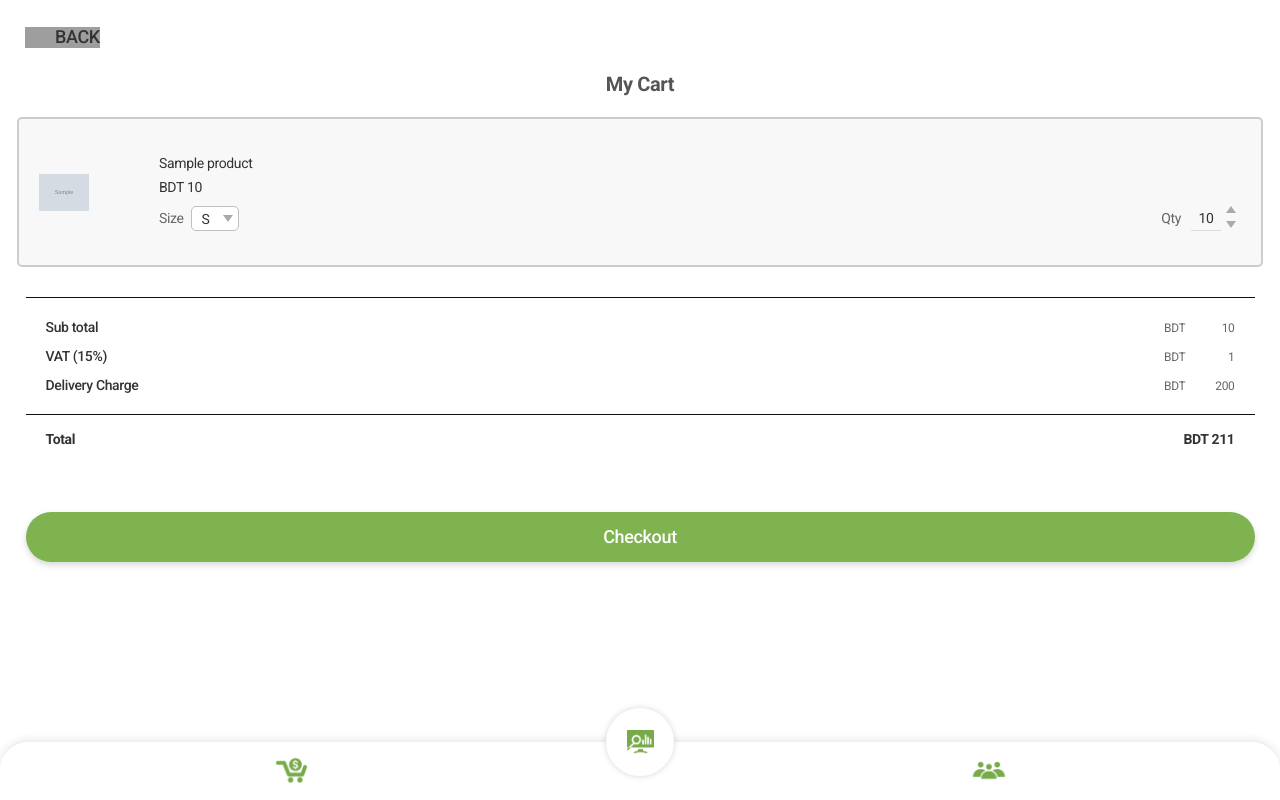
After one commit to zzisun/smartfarm, a Django app: page /order/cart/1 in a window 1280 px wide. The commit adds this page. Run offline with Django 3.2, Linux system fonts and the light colour scheme; tables that the repository leaves empty hold one stand-in row (values such as "Sample post"); grey boxes marked "Sample" are stand-in pictures; some libraries are stand-ins or nearby versions; some web fonts are replaced; grey boxes are pictures that could not be loaded.

Commit message:
add cart

```diff
--- a/order/admin.py
+++ b/order/admin.py
@@ -1,7 +1,10 @@
 from django.contrib import admin
-from .models import Order
+from .models import Order, Cart
 
 class OrderAdmin(admin.ModelAdmin):
     list_display = ('user', 'product', 'quantity','ordered_date')
 
+class CartAdmin(admin.ModelAdmin):
+    list_display = ('user','product','quantity')
 admin.site.register(Order, OrderAdmin)
+admin.site.register(Cart, CartAdmin)
--- a/order/models.py
+++ b/order/models.py
@@ -22,5 +22,6 @@ class Cart(models.Model):
     user = models.ForeignKey('users.Users', verbose_name="user", on_delete=models.CASCADE)
     product = models.ForeignKey('product.Product', verbose_name="product", on_delete=models.CASCADE)
     quantity = models.IntegerField(verbose_name="quantity", default=1)
+    amount = models.PositiveIntegerField(verbose_name="product_amount", default=0)
     def __str__(self):
         return str(self.user) + ' ' + str(self.product)
--- /dev/null
+++ b/order/templates/cart.html
@@ -0,0 +1,140 @@
+{% load static %}
+{% load humanize %}
+<!DOCTYPE html>
+<html lang="en">
+<head>
+    <meta charset="UTF-8">
+    <meta http-equiv="X-UA-Compatible" content="IE=edge">
+    <meta name="viewport" content="width=device-width, initial-scale=1.0">
+    <title>Krishian</title>
+    <link href="https://fonts.googleapis.com/css2?family=Montserrat:wght@300;400;500;600;700&family=Roboto:wght@400;500;700&display=swap" rel="stylesheet">
+    <link href="https://fonts.googleapis.com/css2?family=Roboto:wght@500&display=swap" rel="stylesheet">
+    <link href="https://fonts.googleapis.com/css2?family=Roboto:wght@500;700&display=swap" rel="stylesheet">
+    <link href="//db.onlinewebfonts.com/c/d4d6e1a6527a21185217393c427a52cb?family=Segoe+UI+Semibold" rel="stylesheet" type="text/css"/>
+    <link rel="stylesheet" href={% static "css/default.css" %}>
+    <script type="text/javascript" src={% static "js/jquery-3.5.1.min.js" %}></script>
+    <script type="text/javascript" src={% static "js/main.js" %}></script>
+</head>
+<body>
+    <!-- header -->
+    <header class="header">
+        <a href="{% url 'ProductListView' %}" class="back_btn  txt_medium">BACK</a>
+    </header>
+    <!-- //header -->
+    <!-- device -->
+    <div class="footer_on">
+        <div class="cont cart_con">
+            <h1>My Cart</h1>
+            <ul class="pro_ul">
+                {% for product in cart %}
+                <li class="">
+                    <img src="{{product.product.image.url}}" width="50" alt="product image" class="pro_img">
+                    <div class="txt_box">
+                        <p class="txt_black33">{{ product.product.name }}</p>
+                        <p class="txt_black33 tm6">BDT {{ product.amount | intcomma }}</p>
+                        <ul class="choice_wrap tm9">
+                            <li class="clear fl">
+                                <span class="rm7">Size</span>
+                                <div class="select_wrap">
+                                    <p>S</p>
+                                    <ul>
+                                        <li class="on">S</li>
+                                        <li>M</li>
+                                        <li>L</li>
+                                    </ul>
+                                </div>
+                            </li>
+                            <li class="clear fr">
+                                <span class="rm10">Qty</span>
+                                <div class="choice_input">
+                                    <input type="text" value={{ product.quantity }} min="1" id="{{ product.product.name }}">
+                                    <form method = "POST" action = "/order/create/">
+                                    <button type="button" onclick="up_click('{{ product.product.name }}','{{ product.id }}');"><img src={% static "images/ic_gray_up.png" %} alt="up arrow icon"></button>
+                                    <button type="button" onclick="down_click('{{ product.product.name }}','{{ product.id }}')"><img src={% static "images/ic_gray_down.png" %} alt="down arrow icon"></button>
+                                </div>
+                            </li>
+                        </ul>
+                    </div>
+                </li>
+                {% endfor %}
+                <script>
+                     function up_click(name,id){
+                         document.getElementById(name).value ++;
+                         var form = document.createElement('form');
+                         form.setAttribute('method','Post');
+                         var url = 'modify/' + id;
+                         form.setAttribute('action',url);
+                         var hiddenField = document.createElement("input");
+                         hiddenField.setAttribute("type","hidden");
+                         hiddenField.setAttribute("name",'quantity');
+                         hiddenField.setAttribute("value",document.getElementById(name).value);
+                         form.appendChild(hiddenField);
+                         document.body.appendChild(form);
+                         form.submit();
+                     }
+                     function down_click(name,id){
+                         if(document.getElementById(name).value > 1) {
+                             document.getElementById(name).value--;
+                             var form = document.createElement('form');
+                             form.setAttribute('method', 'Post');
+                             var url = 'modify/' + id;
+                             form.setAttribute('action', url);
+                             var hiddenField = document.createElement("input");
+                             hiddenField.setAttribute("type", "hidden");
+                             hiddenField.setAttribute("name", 'quantity');
+                             hiddenField.setAttribute("value", document.getElementById(name).value);
+                             form.appendChild(hiddenField);
+                             document.body.appendChild(form);
+                             form.submit();
+                         }
+                     }
+                </script>
+            </ul>
+            <div class="bottom_box">
+                <ul>
+                    <li class="clear bm10">
+                        <p class="fl txt_black33 txt_medium">Sub total</p>
+                        <div class="fr">
+                            <span class="txt_12">BDT</span>
+                            <span class="txt_12">{{ amount | intcomma }}</span>
+                        </div>
+                    </li>
+                    <li class="clear bm10">
+                        <p class="fl txt_black33 txt_medium">VAT (15%)</p>
+                        <div class="fr">
+                            <span class="txt_12">BDT</span>
+                            <span class="txt_12">{{ vat | intcomma }}</span>
+                        </div>
+                    </li>
+                    <li class="clear bm20">
+                        <p class="fl txt_black33 txt_medium">Delivery Charge</p>
+                        <div class="fr">
+                            <span class="txt_12">BDT</span>
+                            <span class="txt_12">{{ delivery | intcomma }}</span>
+                        </div>
+                    </li>
+                    <li class="clear total_li">
+                        <p class="fl txt_black33 bold">Total</p>
+                        <p class="fr txt_black33 bold">BDT {{ total | intcomma }}</p>
+                    </li>
+                </ul>
+                <a href="#" class="btn">Checkout</a>
+            </div>
+        </div>
+    </div>
+    <!-- //device -->
+    <!-- footer_gnb -->
+    <footer class="footer_gnb">
+        <ul class="gnb_ul">
+            <li>
+                <a href="#"><img src={% static "images/ic_store.png" %} alt="store icon"></a>
+            </li>
+            <li>
+                <a href="#"><img src={% static "images/ic_community.png" %} alt="community icon"></a>
+            </li>
+        </ul>
+        <a href="javascript:;" class="gnb_home"><img src={% static "images/ic_monitor.png" %} alt="monitor icon"></a>
+    </footer>
+    <!-- //footer_gnb -->
+</body>
+</html>
--- a/order/templates/order_complete.html
+++ b/order/templates/order_complete.html
@@ -18,7 +18,7 @@
     <div class="sign_wrap tx_c tp220 re_tp20 footer_on">
         <img src={%static "images/img_check.png"%} alt="check image">
         <h2 class="title tm42">Thank you for your order !</h2>
-        <a href="#" class="btn line tm194 re_tm20">View your order</a>
+        <a href="{% url 'order_list' pk=user.pk %}" class="btn line tm194 re_tm20">View your order</a>
         <a href="{% url 'ProductListView' %}" class="btn tm10">Go to Home page</a>
     </div>
     <!-- footer_gnb -->
--- a/order/urls.py
+++ b/order/urls.py
@@ -1,9 +1,13 @@
 from django.urls import path
-
-from .views import OrderCreate, OrderListView
+from . import views
+from .views import OrderCreate, OrderListView,AddCart,modify_cart
 
 urlpatterns = [
     path('create/', OrderCreate.as_view()),
+    path('addcart/', AddCart.as_view()),
     path('complete/',OrderCreate.as_view(), name='ordercomplete'),
     path('orderlist/',OrderListView.as_view(), name='orderlist'),
+    path('orderlist2/<int:pk>',views.order_list, name='order_list'),
+    path('cart/<int:pk>',views.cart_list, name='cartlist'),
+    path('cart/modify/<int:pk>', views.modify_cart,name='modifycart')
 ]
--- a/order/views.py
+++ b/order/views.py
@@ -4,12 +4,13 @@ from django.views.generic.edit import FormView
 from django.views.generic import ListView
 from django.utils.decorators import method_decorator
 from product.models import Product
-from order.models import Order
+from order.models import Order, Cart
 from users.models import Users
 from users.decorators import login_required
-from .form import OrderForm
+from .form import OrderForm, CartForm
 # Create your views here.
-
+from django.http import JsonResponse
+from django.views.decorators.csrf import csrf_exempt
 
 #주문 생성 view
 @method_decorator(login_required, name = 'dispatch')
@@ -45,6 +46,67 @@ class OrderCreate(FormView):
         return kw
 
 @method_decorator(login_required, name = 'dispatch')
+class AddCart(FormView):
+    form_class = CartForm
+
+    #template_name = 'order_complete.html'
+    def form_valid(self, form):
+        with transaction.atomic():
+            prod = Product.objects.get(pk=form.data.get('product'))
+            amou = prod.price * int(form.data.get('quantity'))
+            #print(amou)
+            order = Cart(
+                quantity = form.data.get('quantity'),
+                product = prod,
+                user = Users.objects.get(email = self.request.session.get('user')),
+                amount = amou
+            )
+            order.save()
+            #prod.stock -= int(form.data.get('quantity'))
+            #prod.save()
+        return super().form_valid(form)
+
+    def get_success_url(self):
+        user = Users.objects.get(email=self.request.session.get('user'))
+        return '/order/cart/{}'.format(user.pk)
+
+    def get_form_kwargs(self, **kwargs):
+        kw = super().get_form_kwargs(**kwargs)
+        kw.update({
+            'request': self.request
+        })
+        return kw
+
+@method_decorator(login_required, name = 'dispatch')
 class OrderListView(ListView):
     template_name = 'order_list.html'
     model = Order
+
+def order_list(request, pk):
+    user = Users.objects.get(pk=pk)
+    orders = Order.objects.filter(user=user)
+    context = {'orders':orders}
+    return render(request, 'order_list2.html',context)
+
+def cart_list(request, pk):
+    user = Users.objects.get(pk=pk)
+    cart = Cart.objects.filter(user=user)
+    amount = 0
+    for prod in cart:
+        amount += prod.amount
+    vat = (int) (amount * 0.15)
+    delivery = 200
+    total = amount + vat + delivery
+    context = {'cart':cart, 'amount':amount, 'vat':vat,'delivery':delivery, 'total':total}
+
+    return render(request, 'cart.html',context)
+
+@csrf_exempt
+def modify_cart(request,pk):
+    cart = Cart.objects.get(pk=pk)
+    cart.quantity = int(request.POST.get('quantity'))
+    cart.amount = cart.product.price * cart.quantity
+    cart.save()
+    user = Users.objects.get(email=request.session.get('user'))
+
+    return redirect('cartlist',user.pk)
--- a/product/templates/product_list.html
+++ b/product/templates/product_list.html
@@ -4,7 +4,9 @@
 <div class = "row mt-5">
     <div class = "col-12">
         <h1>상품 목록</h1>
-        <h2><a href="{% url 'orderlist' %}">주문 목록</a></h2>
+
+        <h2><a href="{% url 'order_list' pk=users.pk %}">주문 목록</a></h2>
+        <h2><a href="{% url 'cartlist' pk=users.pk %}">장바구니</a></h2>
         <table class = "table table-dark">
             <thead class = "thead thead-dark">
                 <td scope = "col">카테고리</td>
```
Also changed, not shown: order/form.py (+25 -1 lines), order/templates/base.html (added, +18 -0 lines), order/templates/order_list2.html (added, +30 -0 lines), product/templates/product_detail.html (+22 -3 lines), product/views.py (+11 -2 lines), order/static/images/ic_delt.png (added), order/static/images/ic_gray_down.png (added), order/static/images/ic_gray_up.png (added), order/static/images/img_pro1.png (added), order/static/images/img_pro2.png (added).
